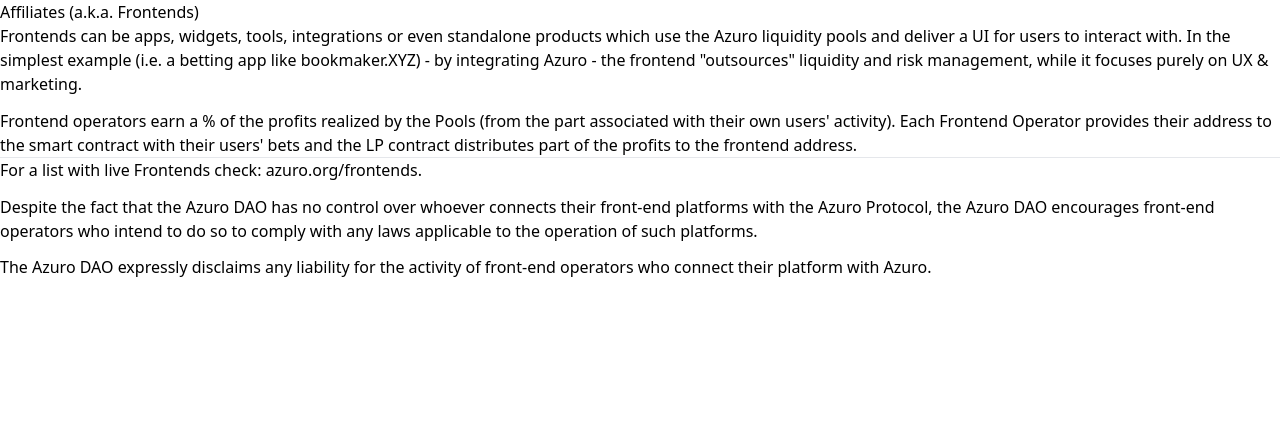
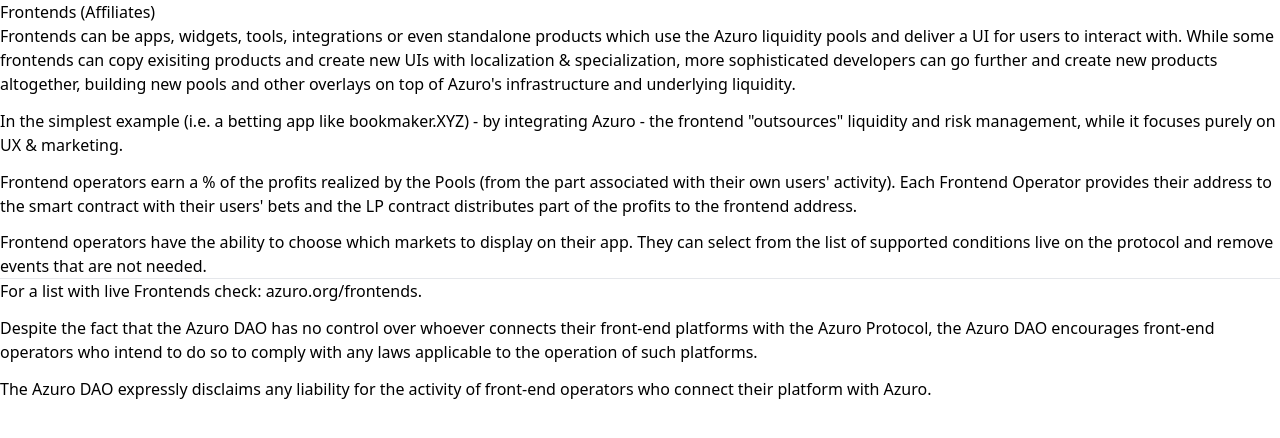
Before and after one commit to Azuro-protocol/gem-docs, a Next.js app: page /concepts/basic/affiliates in a window 1280 px wide. Shown: the top 438 px of the page. Built offline with nearby package versions, Linux system fonts and the light colour scheme.

Commit message:
Update affiliates.mdx

```diff
--- a/pages/concepts/basic/affiliates.mdx
+++ b/pages/concepts/basic/affiliates.mdx
@@ -1,12 +1,14 @@
-# Affiliates (a.k.a. Frontends)
+# Frontends (Affiliates)
 
-Frontends can be apps, widgets, tools, integrations or even standalone products which use the Azuro liquidity pools
-and deliver a UI for users to interact with. In the simplest example (i.e. a betting app like [bookmaker.XYZ](https://bookmaker.XYZ)) -
-by integrating Azuro - the frontend "outsources" liquidity and risk management, while it focuses purely on UX & marketing.
+Frontends can be apps, widgets, tools, integrations or even standalone products which use the Azuro liquidity pools and deliver a UI for users to interact with. While some frontends can copy exisiting products and create new UIs with localization & specialization, more sophisticated developers can go further and create new products altogether, building new pools and other overlays on top of Azuro's infrastructure and underlying liquidity.
+
+In the simplest example (i.e. a betting app like [bookmaker.XYZ](https://bookmaker.XYZ)) - by integrating Azuro - the frontend "outsources" liquidity and risk management, while it focuses purely on UX & marketing.
 
 Frontend operators [earn a % of the profits](/concepts/basic/fees-and-rewards) realized by the [Pools](/concepts/protocol/pools)
 (from the part associated with their own users' activity). Each Frontend Operator provides their address to the smart
 contract with their users' bets and the [LP](/contracts/lp) contract distributes part of the profits to the frontend address.
+
+Frontend operators have the ability to choose which markets to display on their app. They can select from the list of supported conditions live on the protocol and remove events that are not needed.
 
 ---
 
```
